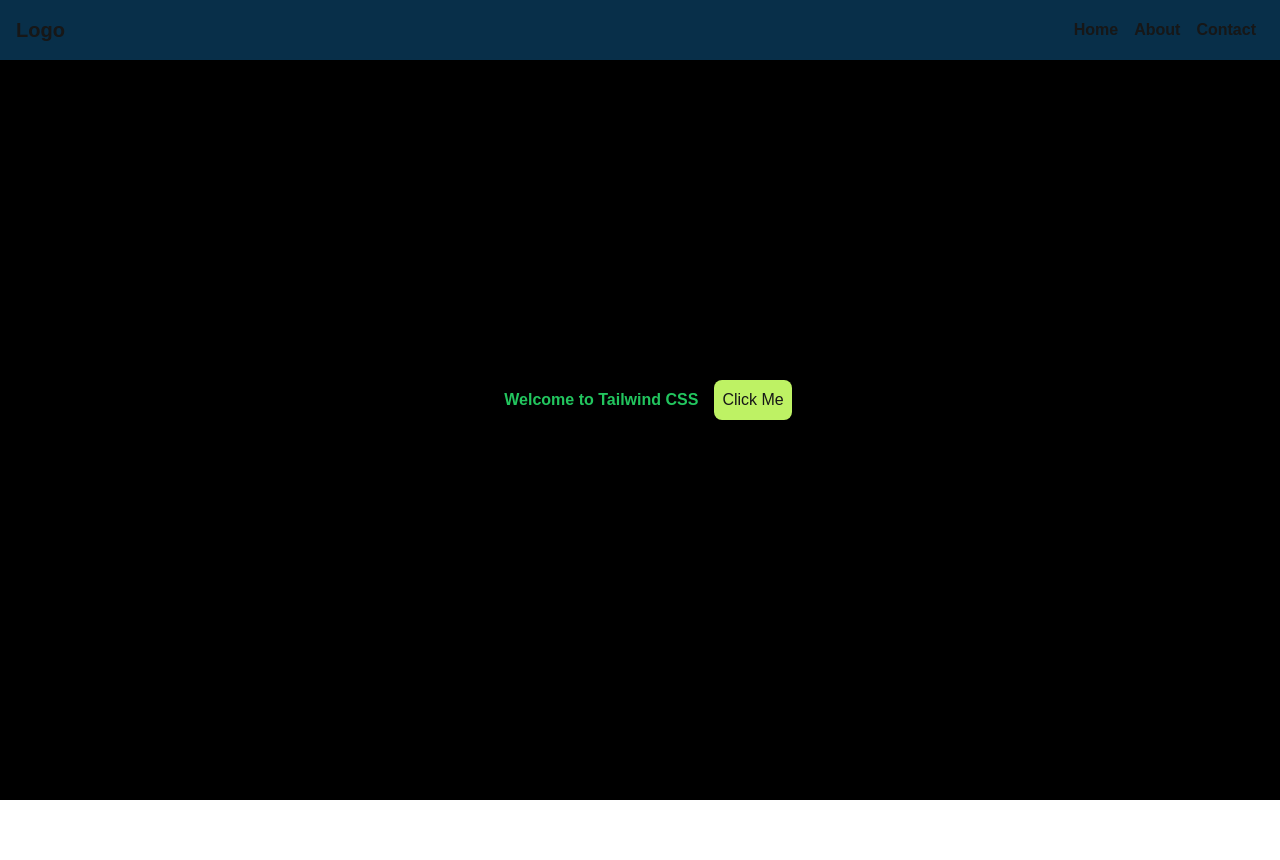
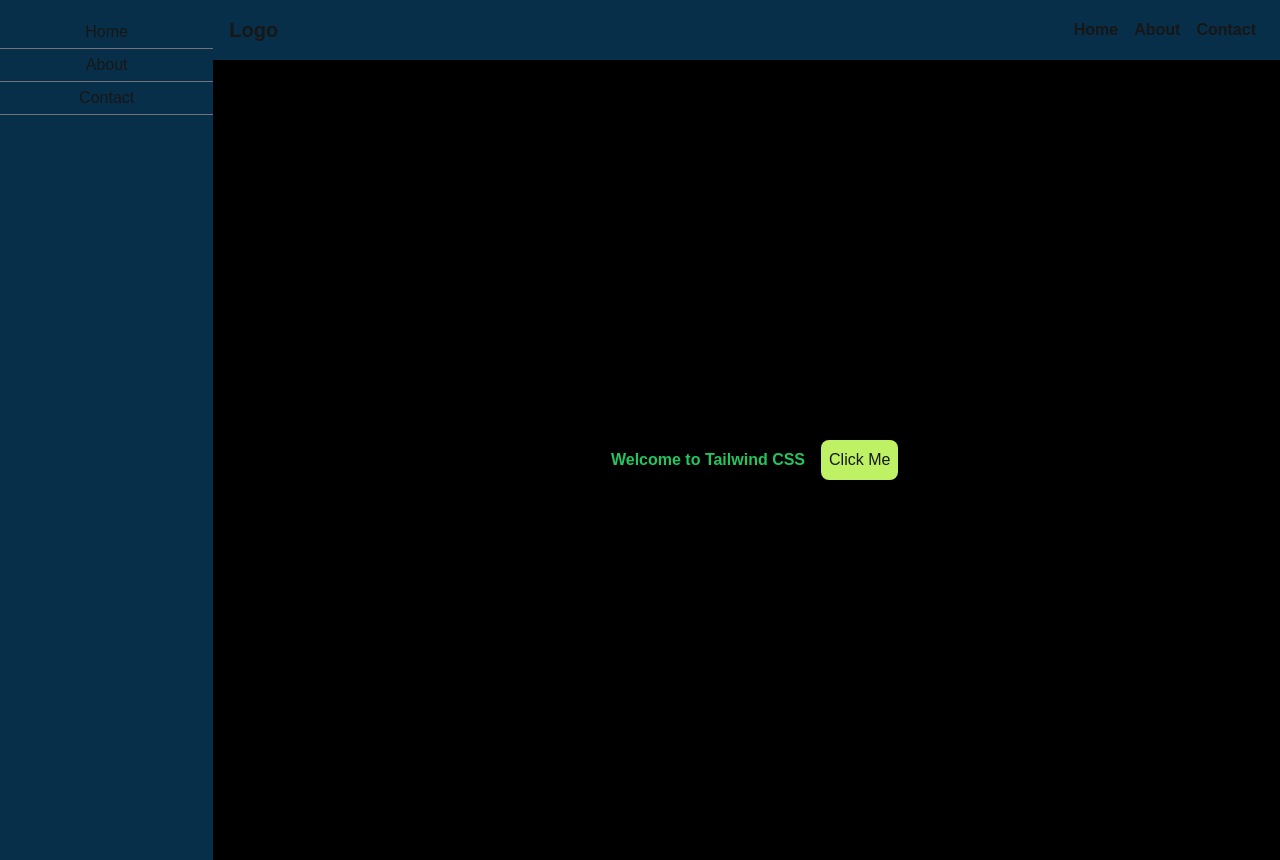
Before and after one commit to aditi-rana/next-tailwindcss, a Next.js app in the folder tailwindcss-practise/: page / in a window 1280 px wide. Before the commit the page ends 800 px from the top, so only its background shows below. Built offline with nearby package versions, Linux system fonts and the light colour scheme.

Commit message:
sidebar added

```diff
--- a/tailwindcss-practise/src/app/components/Navbar.tsx
+++ b/tailwindcss-practise/src/app/components/Navbar.tsx
@@ -10,7 +10,7 @@ const Navbar = () => {
 
   return (
     <>
-      <nav className="fixed w-full flex justify-between items-center p-4 bg-sky-950">
+      <nav className="w-full flex justify-between items-center p-4 bg-sky-950">
         <div className="text-xl font-extrabold">Logo</div>
         <div className="space-x-4 mr-2 hidden md:flex font-bold">
           <div>
@@ -49,7 +49,7 @@ const Navbar = () => {
         </div>
       </nav>
       {isMenuOpen && (
-        <div className="absolute top-16 bg-sky-950 mt-1 w-full flex flex-col md:hidden space-y-2 p-1 items-center">
+        <div className="top-16 bg-sky-950 mt-1 w-full flex flex-col md:hidden space-y-2 p-1 items-center">
           <div className="border border-indigo-900 w-full text-center p-1">
             <Link href="#" className="hover:text-gray-400">
               Home
--- /dev/null
+++ b/tailwindcss-practise/src/app/components/Sidebar.tsx
@@ -0,0 +1,37 @@
+import Link from "next/link";
+import React, { useState } from "react";
+
+const Sidebar = () => {
+  // const [isMenuOpen, setIsMenuOpen] = useState(false);
+
+  // const toggleMenu = () => {
+  //   setIsMenuOpen(!isMenuOpen);
+  // };
+
+  return (
+    <>
+      <aside className="md:w-64 bg-sky-950 w-12">
+        <div className="hidden md:block mt-4">
+          <div className="border-b border-zinc-500 w-full text-center p-1">
+            <Link href="#" className="hover:text-gray-400">
+              Home
+            </Link>
+          </div>
+          <div className="border-b border-zinc-500 w-full text-center p-1">
+            <Link href="#" className="hover:text-gray-400">
+              About
+            </Link>
+          </div>
+          <div className="border-b border-zinc-500 w-full text-center p-1">
+            <Link href="#" className="hover:text-gray-400">
+              Contact
+            </Link>
+          </div>
+        </div>
+        <div className="text-center md:hidden">{">>"}</div>
+      </aside>
+    </>
+  );
+};
+
+export default Sidebar;
--- a/tailwindcss-practise/src/app/page.tsx
+++ b/tailwindcss-practise/src/app/page.tsx
@@ -1,9 +1,13 @@
 "use client";
 
 import Navbar from "@/app/components/Navbar";
+import Sidebar from "@/app/components/Sidebar";
 export default function Home() {
   return (
     <>
+      <div className="flex">
+        <Sidebar />
+        <div className="w-full">
           <Navbar />
           <div className="flex items-center justify-center min-h-screen bg-black flex-col md:flex-row">
             <h1 className="font-bold text-green-500 m-4">
@@ -16,6 +20,8 @@ export default function Home() {
               Click Me
             </button>
           </div>
+        </div>
+      </div>
     </>
   );
 }
```
Lines whose indentation alone changed are shown as unchanged.
